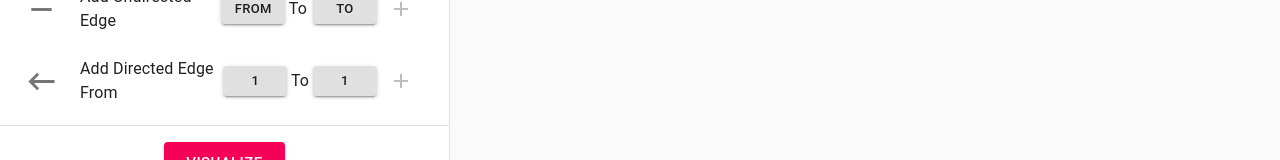
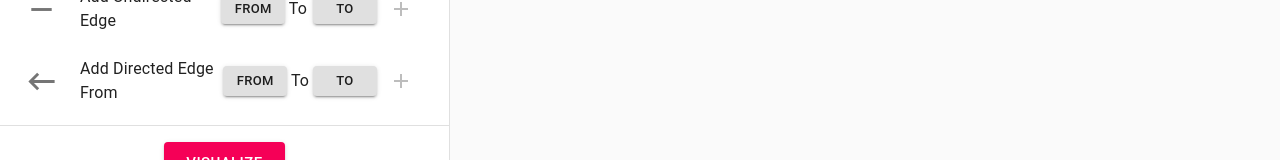
Before and after one commit to Synergise-IIT-Bhubaneswar/algo-visualizer, a React (Create React App) app: page / in a window 1280 px wide. Both pictures are taken after a click on the button "open drawer". Shown: the part 393-553 px from the top of the page. Built offline with nearby package versions, Linux system fonts and the light colour scheme.

Commit message:
Implemented Undirected edge feature

```diff
--- a/src/components/GraphComponents/Canvas.js
+++ b/src/components/GraphComponents/Canvas.js
@@ -51,7 +51,7 @@ class Canvas extends React.Component {
     });
   };
 
-  addEdge = (n1, n2) => {
+  addEdge = (n1, n2, isDirected) => {
     const newEdgeRef = React.createRef();
     const uniqueID = uuidv4();
     var newEdges = this.state.edges.map((edge) => edge);
@@ -65,6 +65,8 @@ class Canvas extends React.Component {
         key={uniqueID}
         n1Ref={this.vertexRefs.get(n1ID)}
         n2Ref={this.vertexRefs.get(n2ID)}
+        edgeKey={uniqueID}
+        isDirected={isDirected}
       />
     );
 
@@ -72,6 +74,8 @@ class Canvas extends React.Component {
 
     this.adjList.get(n1ID).push(uniqueID);
     this.adjList.get(n2ID).push(uniqueID);
+    // in algorithms check whether edge is directed or undirected
+    // this adjList is not differentiating between directed and undirected
 
     this.setState({
       edges: newEdges,
--- a/src/components/GraphComponents/Edge.js
+++ b/src/components/GraphComponents/Edge.js
@@ -47,13 +47,29 @@ class Edge extends React.Component {
     return (
       <div className="div-line">
         <svg className="svg-line">
-          <line
-            className="line"
-            style={this.state.styles}
-            x1={this.state.X1}
-            y1={this.state.Y1}
-            x2={this.state.X2}
-            y2={this.state.Y2}
+          <defs>
+            <marker
+              orient="auto"
+              id={this.props.edgeKey}
+              markerWidth={6}
+              markerHeight={4}
+              refX={3}
+              refY={2}
+            >
+              <polygon points="0 0, 6 2, 0 4" />
+            </marker>
+          </defs>
+          <polyline
+            points={`${this.state.X1},${this.state.Y1},${
+              (this.state.X1 + this.state.X2) / 2
+            },${(this.state.Y1 + this.state.Y2) / 2},${this.state.X2},${
+              this.state.Y2
+            }`}
+            stroke={this.state.styles.stroke}
+            strokeWidth="4px"
+            markerMid={
+              this.props.isDirected ? `url(#${this.props.edgeKey})` : "none"
+            }
           />
         </svg>
       </div>
--- a/src/components/UI/Header/Drawer.js
+++ b/src/components/UI/Header/Drawer.js
@@ -67,13 +67,12 @@ const CustomDrawer = (props) => {
   const theme = useTheme();
   const [algorithmMenuAnchor, setAlgorithmMenuAnchor] = useState(null);
   const algorithmMenuOpen = Boolean(algorithmMenuAnchor);
-  const [addUndEdgeFromMenuAnchor, setAddUndEdgeFromMenuAnchor] =
-    useState(null);
-  const [undEdgeFrom, setUndEdgeFrom] = useState("From");
-  const [undEdgeTo, setUndEdgeTo] = useState("To");
-  const addUndEdgeFromMenuOpen = Boolean(addUndEdgeFromMenuAnchor);
-  const [addUndEdgeToMenuAnchor, setAddUndEdgeToMenuAnchor] = useState(null);
-  const addUndEdgeToMenuOpen = Boolean(addUndEdgeToMenuAnchor);
+  const [addEdgeFromMenuAnchor, setaddEdgeFromMenuAnchor] = useState(null);
+  const [edgeFrom, setEdgeFrom] = useState("From");
+  const [edgeTo, setEdgeTo] = useState("To");
+  const addEdgeFromMenuOpen = Boolean(addEdgeFromMenuAnchor);
+  const [addEdgeToMenuAnchor, setaddEdgeToMenuAnchor] = useState(null);
+  const addEdgeToMenuOpen = Boolean(addEdgeToMenuAnchor);
   const [nodeIndices, setNodeIndices] = useState([]);
   const [deleteNode, setDeleteNode] = useState("Index");
   const [deleteNodeMenuAnchor, setDeleteNodeMenuAnchor] = useState(null);
@@ -99,20 +98,20 @@ const CustomDrawer = (props) => {
   //console.log(props.canvasRef, nodeIndices);
   const closeMenu = () => {
     setAlgorithmMenuAnchor(null);
-    setAddUndEdgeFromMenuAnchor(null);
-    setAddUndEdgeToMenuAnchor(null);
+    setaddEdgeFromMenuAnchor(null);
+    setaddEdgeToMenuAnchor(null);
     setDeleteNodeMenuAnchor(null);
   };
   const openAlgorithmMenu = (e) => {
     setAlgorithmMenuAnchor(e.currentTarget);
   };
 
-  const openUndEdgeFromMenu = (e) => {
-    setAddUndEdgeFromMenuAnchor(e.currentTarget);
+  const openEdgeFromMenu = (e) => {
+    setaddEdgeFromMenuAnchor(e.currentTarget);
   };
 
-  const openUndEdgeToMenu = (e) => {
-    setAddUndEdgeToMenuAnchor(e.currentTarget);
+  const openEdgeToMenu = (e) => {
+    setaddEdgeToMenuAnchor(e.currentTarget);
   };
 
   const selectAlgorithm = (algorithm) => {
@@ -120,19 +119,19 @@ const CustomDrawer = (props) => {
     closeMenu();
   };
 
-  const selectUndEdgeFrom = (from) => {
-    setUndEdgeFrom(from);
+  const selectEdgeFrom = (from) => {
+    setEdgeFrom(from);
     closeMenu();
   };
-  const selectUndEdgeTo = (to) => {
-    setUndEdgeTo(to);
+  const selectEdgeTo = (to) => {
+    setEdgeTo(to);
     closeMenu();
   };
 
-  const addUndirectedEdge = (from, to) => {
-    props.canvasRef.current.addEdge(from, to);
-    setUndEdgeFrom("From");
-    setUndEdgeTo("To");
+  const addEdge = (from, to, isDirected) => {
+    props.canvasRef.current.addEdge(from, to, isDirected);
+    setEdgeFrom("From");
+    setEdgeTo("To");
   };
 
   const openDeleteNodeMenu = (e) => {
@@ -146,8 +145,8 @@ const CustomDrawer = (props) => {
 
   const clearCanvas = () => {
     props.canvasRef.current.clearCanvas();
-    setUndEdgeFrom("From");
-    setUndEdgeTo("To");
+    setEdgeFrom("From");
+    setEdgeTo("To");
   };
 
   return (
@@ -242,33 +241,31 @@ const CustomDrawer = (props) => {
             </ListItemIcon>
             <ListItemText primary="Add Undirected Edge"></ListItemText>
             <Menu
-              selectedOption={undEdgeFrom}
+              selectedOption={edgeFrom}
               options={nodeIndices}
-              selectOption={selectUndEdgeFrom}
-              open={addUndEdgeFromMenuOpen}
-              anchor={addUndEdgeFromMenuAnchor}
+              selectOption={selectEdgeFrom}
+              open={addEdgeFromMenuOpen}
+              anchor={addEdgeFromMenuAnchor}
               close={closeMenu}
-              click={(e) => openUndEdgeFromMenu(e)}
+              click={(e) => openEdgeFromMenu(e)}
             ></Menu>
             &nbsp;
             <ListItemText primary="To"></ListItemText>&nbsp;&nbsp;
             <Menu
-              selectedOption={undEdgeTo}
+              selectedOption={edgeTo}
               options={nodeIndices}
-              selectOption={selectUndEdgeTo}
-              open={addUndEdgeToMenuOpen}
-              anchor={addUndEdgeToMenuAnchor}
+              selectOption={selectEdgeTo}
+              open={addEdgeToMenuOpen}
+              anchor={addEdgeToMenuAnchor}
               close={closeMenu}
-              click={(e) => openUndEdgeToMenu(e)}
+              click={(e) => openEdgeToMenu(e)}
             ></Menu>
             <IconButton
               onClick={() =>
-                addUndirectedEdge(parseInt(undEdgeFrom), parseInt(undEdgeTo))
+                addEdge(parseInt(edgeFrom), parseInt(edgeTo), false)
               }
               disabled={
-                undEdgeFrom === undEdgeTo ||
-                undEdgeFrom === "From" ||
-                undEdgeTo === "To"
+                edgeFrom === edgeTo || edgeFrom === "From" || edgeTo === "To"
               }
             >
               <AddNodeIcon />
@@ -280,22 +277,33 @@ const CustomDrawer = (props) => {
             </ListItemIcon>
             <ListItemText primary="Add Directed Edge From"></ListItemText>
             <Menu
-              selectedOption="1"
-              options={["1", "2", "3"]}
-              open={false}
-              anchor={null}
+              selectedOption={edgeFrom}
+              options={nodeIndices}
+              selectOption={selectEdgeFrom}
+              open={addEdgeFromMenuOpen}
+              anchor={addEdgeFromMenuAnchor}
               close={closeMenu}
+              click={(e) => openEdgeFromMenu(e)}
             ></Menu>
             &nbsp;
             <ListItemText primary="To"></ListItemText>&nbsp;&nbsp;
             <Menu
-              selectedOption="1"
-              options={["1", "2", "3"]}
-              open={false}
-              anchor={null}
+              selectedOption={edgeTo}
+              options={nodeIndices}
+              selectOption={selectEdgeTo}
+              open={addEdgeToMenuOpen}
+              anchor={addEdgeToMenuAnchor}
               close={closeMenu}
+              click={(e) => openEdgeToMenu(e)}
             ></Menu>
-            <IconButton disabled>
+            <IconButton
+              onClick={() =>
+                addEdge(parseInt(edgeFrom), parseInt(edgeTo), true)
+              }
+              disabled={
+                edgeFrom === edgeTo || edgeFrom === "From" || edgeTo === "To"
+              }
+            >
               <AddNodeIcon />
             </IconButton>
           </ListItem>
```
